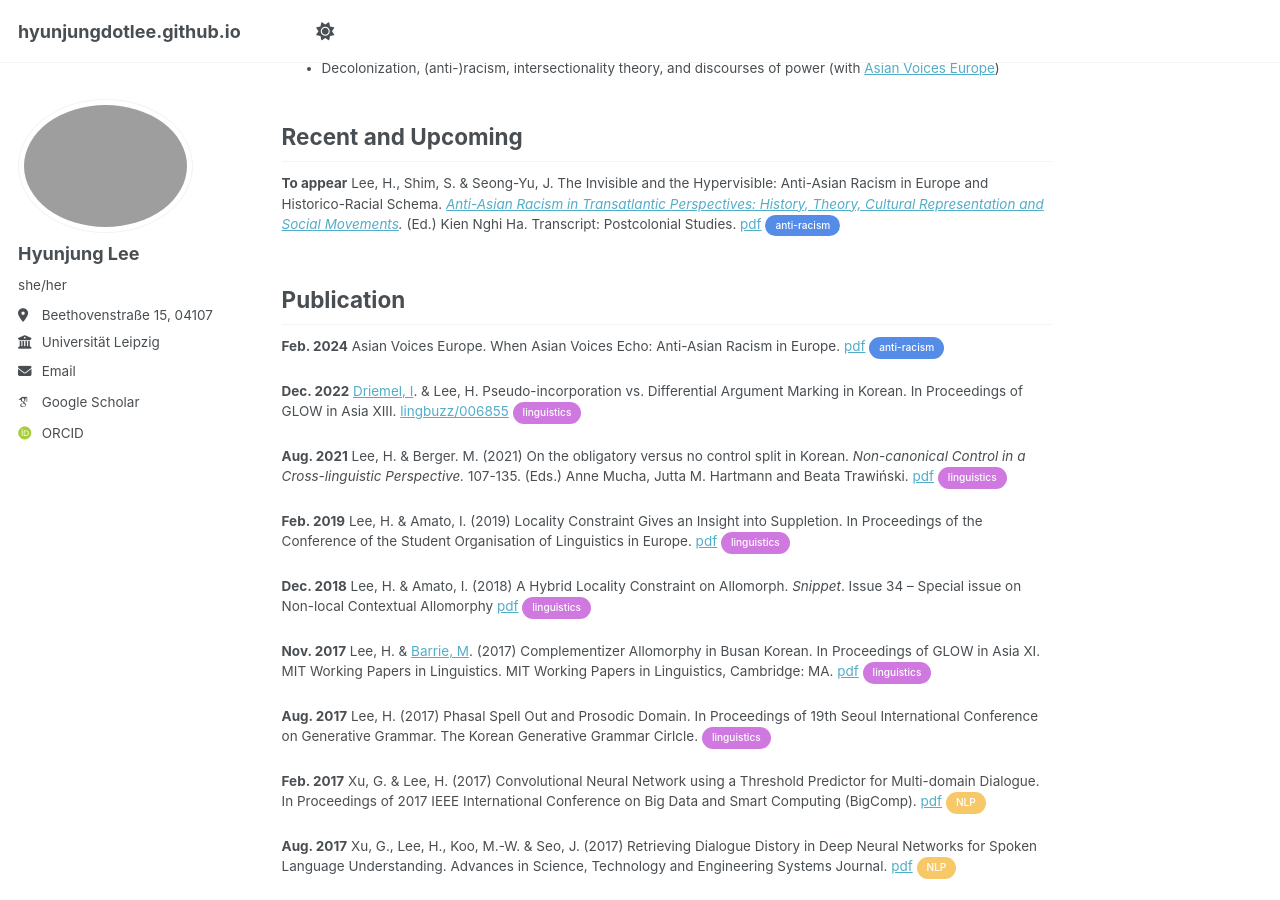
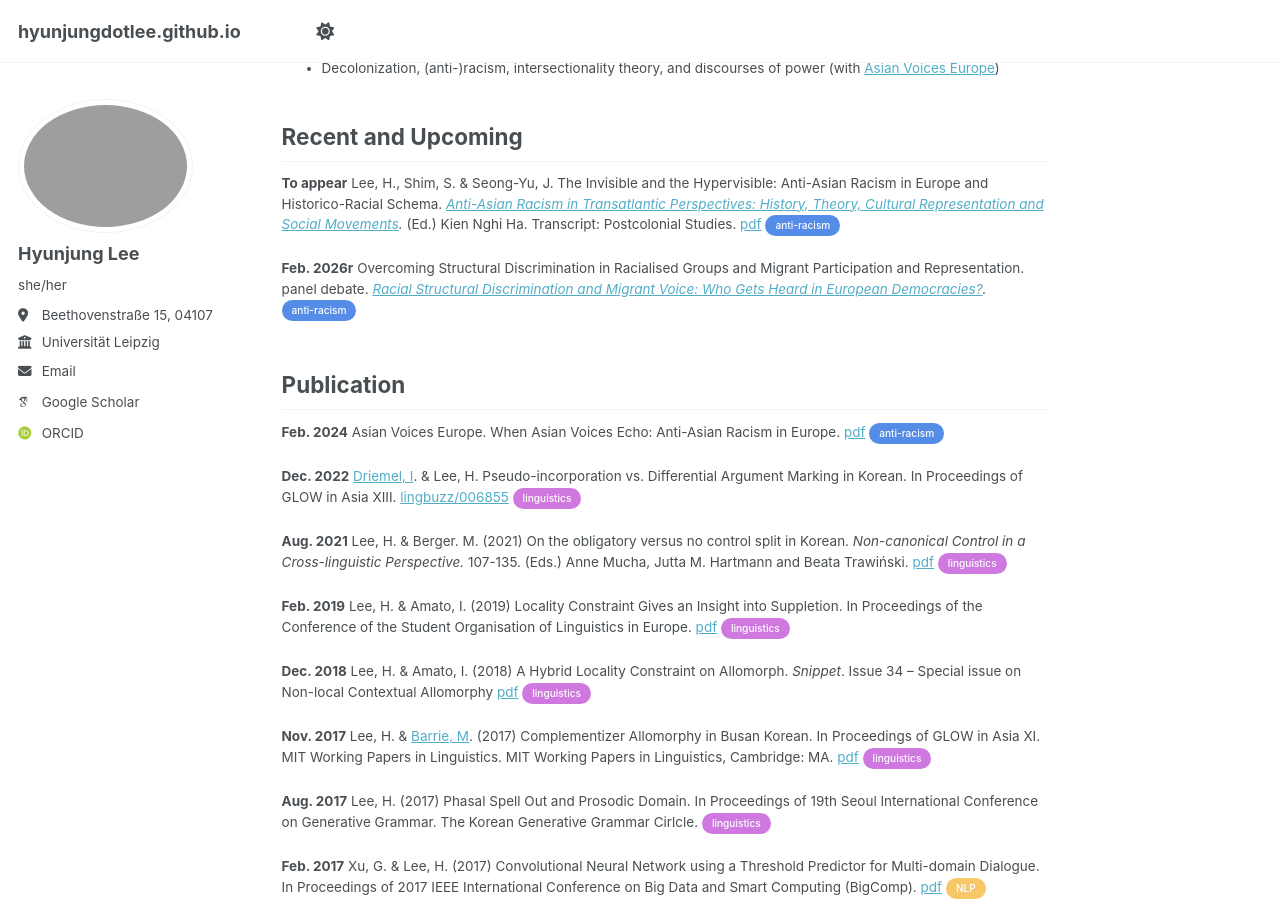
Before and after one commit to hyunjungdotlee/hyunjungdotlee.github.io, a Jekyll site: the page built from _pages/about.md, in a window 1280 px wide and 900 px high, scrolled down 434 px. Built offline with Jekyll 4.4.1, drawn with Linux system fonts in a browser that asks for light colours; some web fonts are replaced; a script that is not in the unit is left out.

Commit message:
Update publication entries in about.md

```diff
--- a/_pages/about.md
+++ b/_pages/about.md
@@ -26,11 +26,16 @@ Recent and Upcoming
 <strong>To appear</strong>
 Lee, H., Shim, S. & Seong-Yu, J. The Invisible and the Hypervisible: Anti-Asian Racism in Europe and Historico-Racial Schema. <em>[Anti-Asian Racism in Transatlantic Perspectives: History, Theory, Cultural Representation and Social Movements](https://www.transcript-publishing.com/978-3-8376-7442-2/anti-asian-racism-in-transatlantic-perspectives/?c=410000056&number=978-3-8394-7442-6). </em> (Ed.) Kien Nghi Ha. Transcript: Postcolonial Studies. [pdf](files/LeeShimSeong-Yu2024.pdf) <span class="pill pill-ar">anti-racism</span>
 
+<strong>Feb. 2026r</strong> Overcoming Structural Discrimination in Racialised Groups and Migrant Participation and Representation. panel debate. <em>[Racial Structural Discrimination and Migrant Voice: Who Gets Heard in European Democracies?](https://www.migpolgroup.com/index.php/2026/02/07/webinar-racial-discrimination/). </em><span class="pill pill-ar">anti-racism</span>
+
+
+
 
 Publication
 ------
 <strong>Feb. 2024</strong>
 Asian Voices Europe. When Asian Voices Echo: Anti-Asian Racism in Europe. [pdf](https://www.asianvoiceseurope.org/survey)  <span class="pill pill-ar">anti-racism</span>
+
 
 <strong>Dec. 2022</strong>
 [Driemel, I](http://imke.driemel.net/doku.php/start). & Lee, H. Pseudo-incorporation vs. Differential Argument Marking in Korean. In Proceedings of GLOW in Asia XIII.  [lingbuzz/006855](https://ling.auf.net/lingbuzz/006855) <span class="pill pill-lg">linguistics</span>
```
